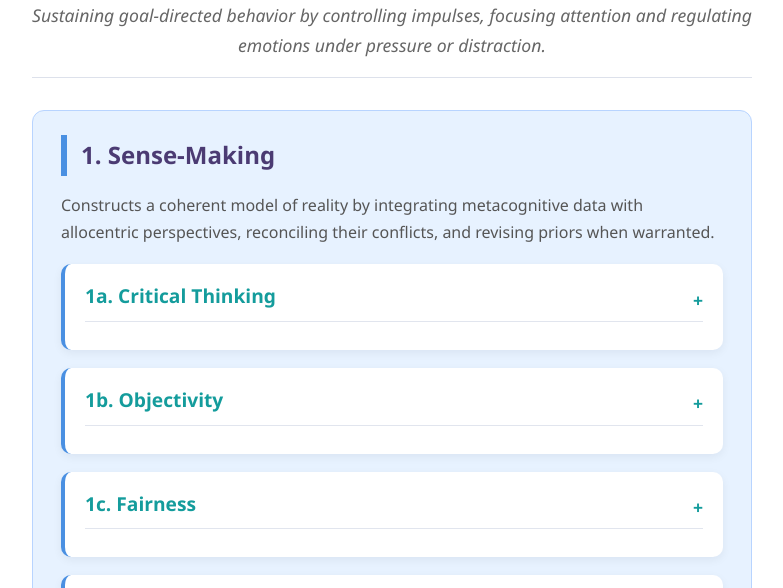
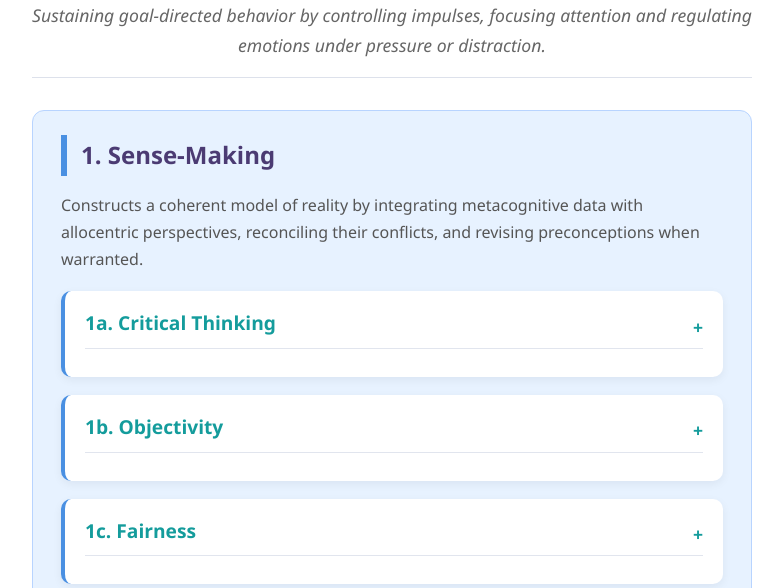
Before and after one commit to arthulian/practical, a plain HTML site: page index.html in a window 1280 px wide. Shown: the part 148-736 px from the top of the page, without its empty margins (248-1031 px from the left). Drawn offline with Linux system fonts and the light colour scheme.

Commit message:
Update index.html

```diff
--- a/index.html
+++ b/index.html
@@ -192,7 +192,7 @@
 
     <section class="section-1">
       <h2>1. Sense-Making</h2>
-      <p class="section-desc">Constructs a coherent model of reality by integrating metacognitive data with allocentric perspectives, reconciling their conflicts, and revising priors when warranted.</p>
+      <p class="section-desc">Constructs a coherent model of reality by integrating metacognitive data with allocentric perspectives, reconciling their conflicts, and revising preconceptions when warranted.</p>
 
       <div class="section-card">
         <h3 class="section-subheading">1a. Critical Thinking</h3>
```
